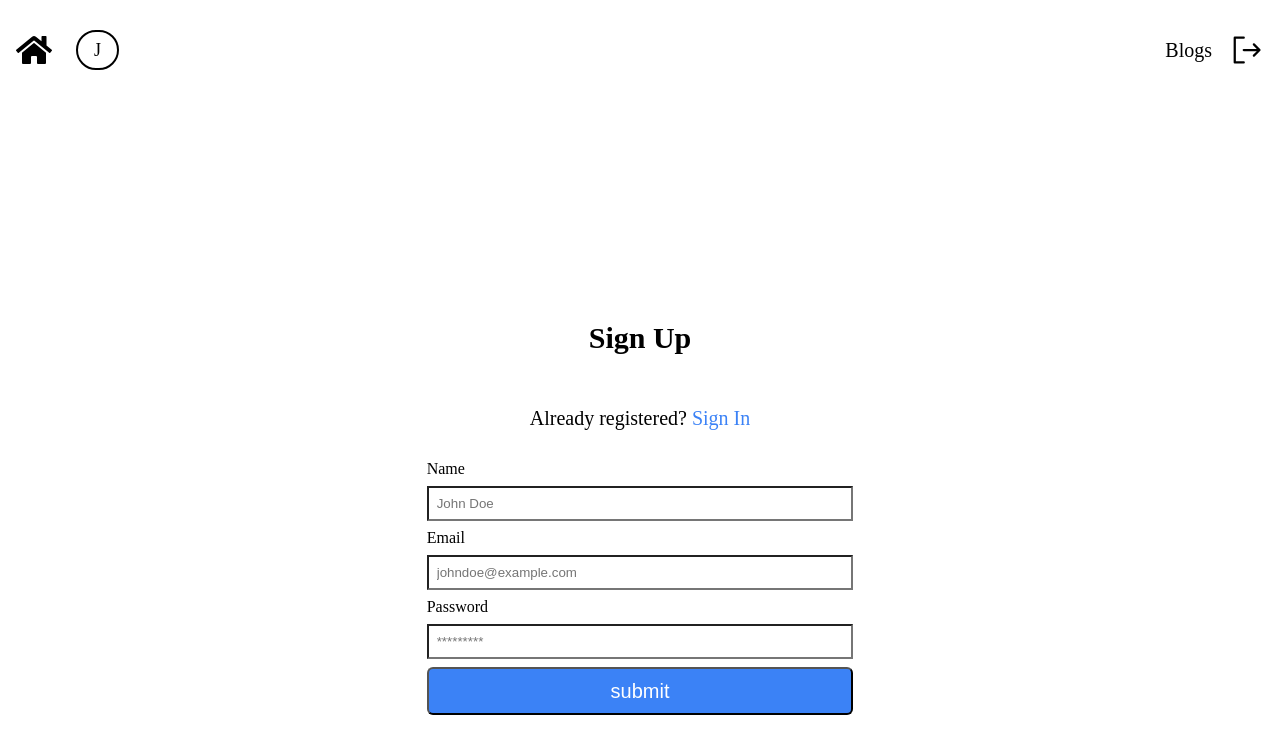
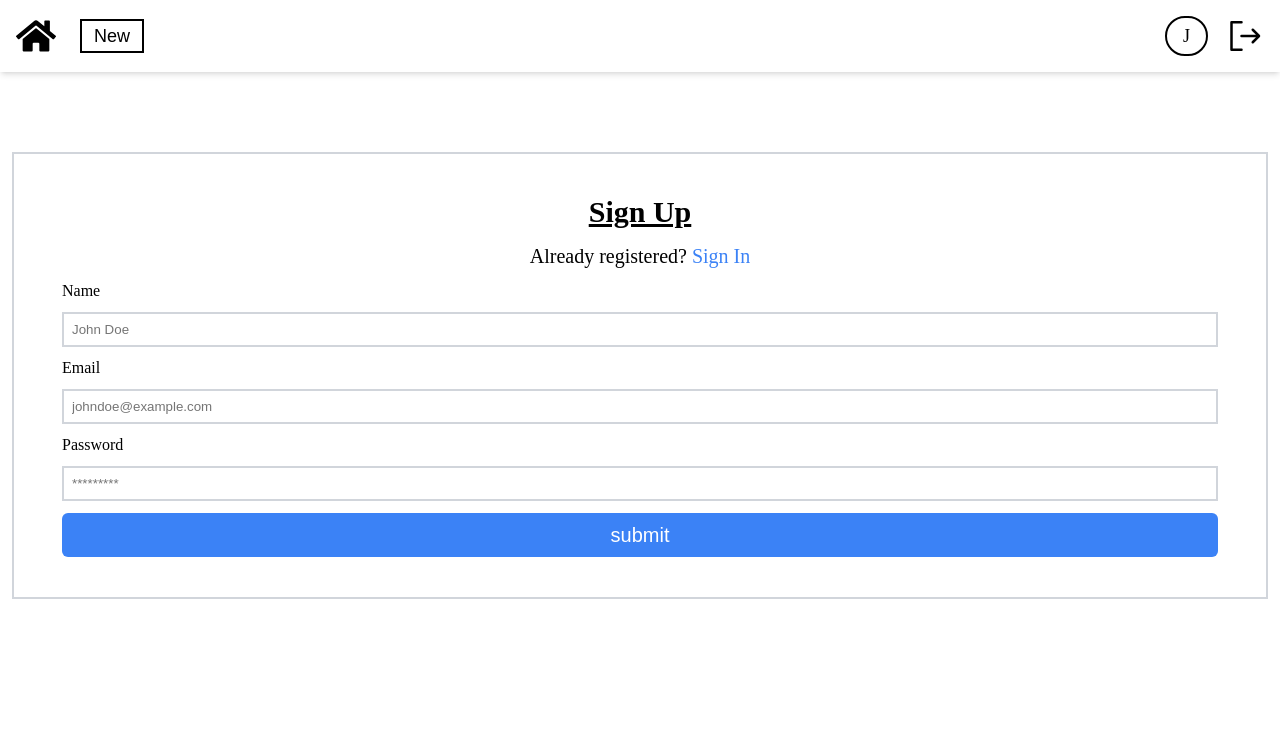
Before and after one commit to lokeshsingh3721/blogging-app, a React (Vite) app in the folder frontend/: page /signup in a window 1280 px wide. Shown: the top 754 px of the page. Built offline with nearby package versions, Linux system fonts and the light colour scheme.

Commit message:
add editor state

```diff
--- a/frontend/src/blog.tsx
+++ b/frontend/src/blog.tsx
@@ -1,17 +1,34 @@
 import React from "react";
 import { FaImage } from "react-icons/fa";
 import { FaRegCircleUser } from "react-icons/fa6";
+import { useNavigate } from "react-router-dom";
 
 const Blog = () => {
+  const navigate = useNavigate();
+
+  function editHandler() {
+    navigate("/editor");
+  }
+
   return (
     <div className="w-full ">
-      <div className="*:m-0 border flex flex-row px-3  gap-2 ">
-        <FaRegCircleUser className="w-12 h-auto" />
+      <div className="*:m-0 border  flex justify-between flex-row px-3  gap-2 ">
+        <div className="flex">
+          <FaRegCircleUser className="w-12 h-auto" />
 
-        <div className="flex flex-col m-0 px-2">
-          <p className=" m-0 text-xl">John cena </p>
-          <p className="m-0 text-md text-gray-400 ">1 mar, 2024</p>
+          <div className="flex flex-col m-0 px-2">
+            <p className=" m-0 text-xl">John cena </p>
+            <p className="m-0 text-md text-gray-400 ">1 mar, 2024</p>
+          </div>
         </div>
+        <button
+          onClick={() => {
+            editHandler();
+          }}
+          className=" cursor-pointer px-3 text-lg bg-white border border-solid border-gray-300 "
+        >
+          Edit
+        </button>
       </div>
 
       <p className="px-4 align-">
--- a/frontend/src/components/navbar.tsx
+++ b/frontend/src/components/navbar.tsx
@@ -1,19 +1,46 @@
 import React from "react";
 import { FaHome } from "react-icons/fa";
 import { PiSignOut } from "react-icons/pi";
+import { useNavigate } from "react-router-dom";
 
 const Navbar = () => {
+  const navigate = useNavigate();
+
+  function logoutHandler() {
+    navigate("/signin");
+  }
+
   return (
-    <nav className="flex justify-between items-center p-4  mb-4 ">
+    <nav
+      className="flex
+    justify-between items-center shadow-md p-4  mb-4 "
+    >
       <div className="flex flex-row justify-center items-center gap-6 ">
-        <FaHome className="w-9 h-auto" />
+        <FaHome
+          onClick={() => {
+            navigate("/");
+          }}
+          className="w-10 h-auto cursor-pointer"
+        />
+        <button
+          onClick={() => {
+            navigate("/editor");
+          }}
+          className="cursor-pointer px-3 text-lg bg-white border-2  border-solid border-black"
+        >
+          New
+        </button>
+      </div>
+      <div className="flex flex-row justify-center items-center gap-4 ">
         <div className="text-lg rounded-full px-4 py-1 border-2 border-solid border-black-300 ">
           J
         </div>
-      </div>
-      <div className="flex flex-row justify-center items-center gap-4 ">
-        <p className="text-xl">Blogs</p>
-        <PiSignOut className="w-9 h-auto" />
+        <PiSignOut
+          onClick={() => {
+            logoutHandler();
+          }}
+          className="w-10 h-auto cursor-pointer "
+        />
       </div>
     </nav>
   );
--- a/frontend/src/editor/editor.tsx
+++ b/frontend/src/editor/editor.tsx
@@ -7,7 +7,12 @@ import { createBlog } from "../lib/postHandler";
 // define your extension array
 const extensions = [StarterKit];
 
-const content = "<p>Hello World!</p>";
+let content = "<p>Hello World!</p>";
+const editorStateString = localStorage.getItem("editor");
+
+if (editorStateString !== null) {
+  content = JSON.parse(editorStateString);
+}
 
 const Tiptap = () => {
   const navigate = useNavigate();
@@ -20,11 +25,6 @@ const Tiptap = () => {
   const postHandler = () => {
     if (!editor) return;
 
-    const editorAsJson = editor?.getJSON();
-    const editorAsString = JSON.stringify(editorAsJson);
-
-    console.log(editorAsString);
-
     const data = createBlog(editor);
 
     // if everything is good return to the home page
@@ -32,7 +32,7 @@ const Tiptap = () => {
   };
 
   return (
-    <div className="mt-40 w-full sm:w-1/2 mx-auto   ">
+    <div className="mt-10 px-4 sm:w-1/2  ">
       <input
         className="w-full py-2 block border outline-none border-gray-400  text-2xl font-bold rounded-2xl mb-5 text-center"
         type="text"
@@ -49,7 +49,7 @@ const Tiptap = () => {
         onClick={() => {
           postHandler();
         }}
-        className=" block mx-auto px-3 py-2 w-32 cursor-pointer rounded-md mt-2"
+        className=" block bg-white   border-solid border-[1px] border-gray-300 mx-auto px-3 py-3 w-32 cursor-pointer rounded-md mt-6"
       >
         Post
       </button>
--- a/frontend/src/lib/postHandler.ts
+++ b/frontend/src/lib/postHandler.ts
@@ -1,5 +1,7 @@
 import { Editor } from "@tiptap/react";
 
 export function createBlog(editor: Editor) {
-  console.log(editor);
+  const editorAsJson = editor?.getJSON();
+  localStorage.setItem("editor", JSON.stringify(editorAsJson));
+  console.log(editorAsJson);
 }
--- a/frontend/src/signin.tsx
+++ b/frontend/src/signin.tsx
@@ -27,9 +27,8 @@ const Signin = () => {
   }
 
   return (
-    <div>
-      <form className="mt-40 mx-auto border-2 border-gray-300 border-solid  flex flex-col gap-2 w-2/6 px-12 py-10">
-        <h1 className="text-center text-3xl font-bold ">Sign in</h1>
+    <form className="mt-20  border-2 mx-4 *:m-0 border-gray-300 border-solid  flex flex-col gap-3  px-12 py-10">
+      <h1 className="text-center text-3xl underline  font-bold ">Sign in</h1>
       <p className="text-center text-xl">
         Dont have an account?{" "}
         <Link to="/signup">
@@ -40,7 +39,7 @@ const Signin = () => {
       <label htmlFor="Email">Email</label>
       <input
         type="text"
-          className="border-2 border-2 border-gray-300 border-solid p-2"
+        className=" border-gray-300 border-solid outline-none p-2"
         value={email}
         name="Email"
         placeholder="johndoe@example.com"
@@ -53,7 +52,7 @@ const Signin = () => {
         type="password"
         name="Password"
         value={password}
-          className="border-2 p-2 border-gray-300 border-solid"
+        className="border-2 p-2 outline-none border-gray-300 border-solid"
         placeholder="*********"
         onChange={(e) => {
           setPassword(e.target.value);
@@ -63,12 +62,11 @@ const Signin = () => {
         onClick={(e) => {
           submitHandler(e);
         }}
-          className="p-2 bg-blue-500 rounded-md outline-none  text-white text-xl "
+        className="p-2 bg-blue-500 rounded-md border-none  text-white text-xl cursor-pointer "
       >
         submit
       </button>
-      </form>{" "}
-    </div>
+    </form>
   );
 };
 
--- a/frontend/src/signup.tsx
+++ b/frontend/src/signup.tsx
@@ -30,8 +30,8 @@ const Signup = () => {
   }
   return (
     <div>
-      <form className="mt-40 mx-auto  border-2  flex flex-col gap-2 w-2/6 px-12 py-10">
-        <h1 className="text-center text-3xl font-bold ">Sign Up</h1>
+      <form className="mt-20 *:m-0 mx-3 border-2 border-solid border-gray-300  flex flex-col gap-3  px-12 py-10">
+        <h1 className="text-center text-3xl font-bold underline">Sign Up</h1>
         <p className="text-center text-xl">
           Already registered?{" "}
           <Link to="/signin">
@@ -43,7 +43,7 @@ const Signup = () => {
         <input
           type="text"
           name="Name"
-          className="border-2 p-2"
+          className="border-2 p-2 outline-none border-gray-300 border-solid"
           value={name}
           placeholder="John Doe"
           onChange={(e) => {
@@ -53,7 +53,7 @@ const Signup = () => {
         <label htmlFor="Email">Email</label>
         <input
           type="text"
-          className="border-2 p-2"
+          className="border-2 p-2 outline-none border-gray-300 border-solid"
           value={email}
           name="Email"
           placeholder="johndoe@example.com"
@@ -66,7 +66,7 @@ const Signup = () => {
           type="password"
           name="Password"
           value={password}
-          className="border-2 p-2"
+          className="border-2 p-2 outline-none border-gray-300 border-solid"
           placeholder="*********"
           onChange={(e) => {
             setPassword(e.target.value);
@@ -76,7 +76,7 @@ const Signup = () => {
           onClick={(e) => {
             submitHandler(e);
           }}
-          className="p-2 bg-blue-500 rounded-md text-white text-xl "
+          className="p-2 bg-blue-500 rounded-md border-none  text-white text-xl cursor-pointer "
         >
           submit
         </button>
```
Lines whose indentation alone changed are shown as unchanged.
